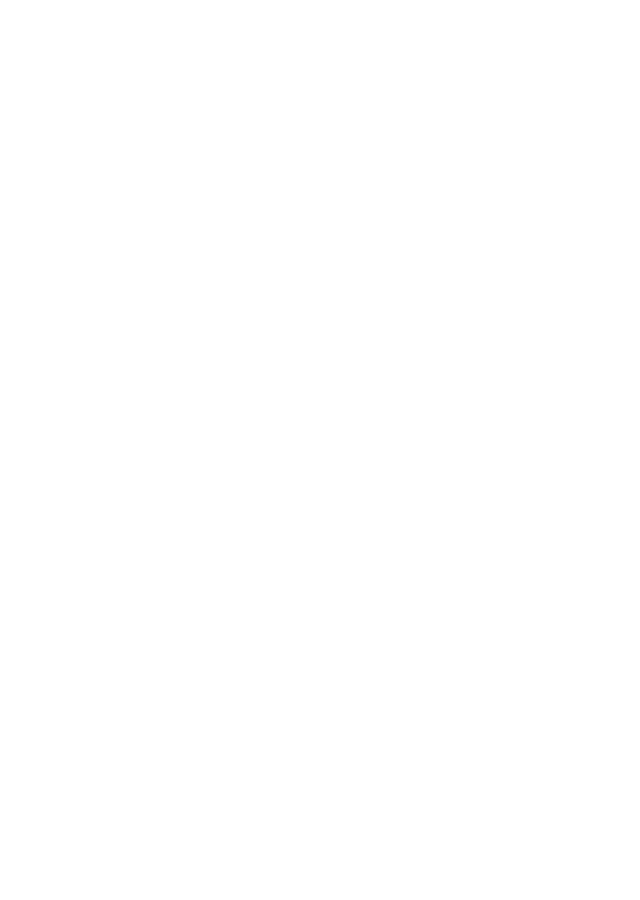
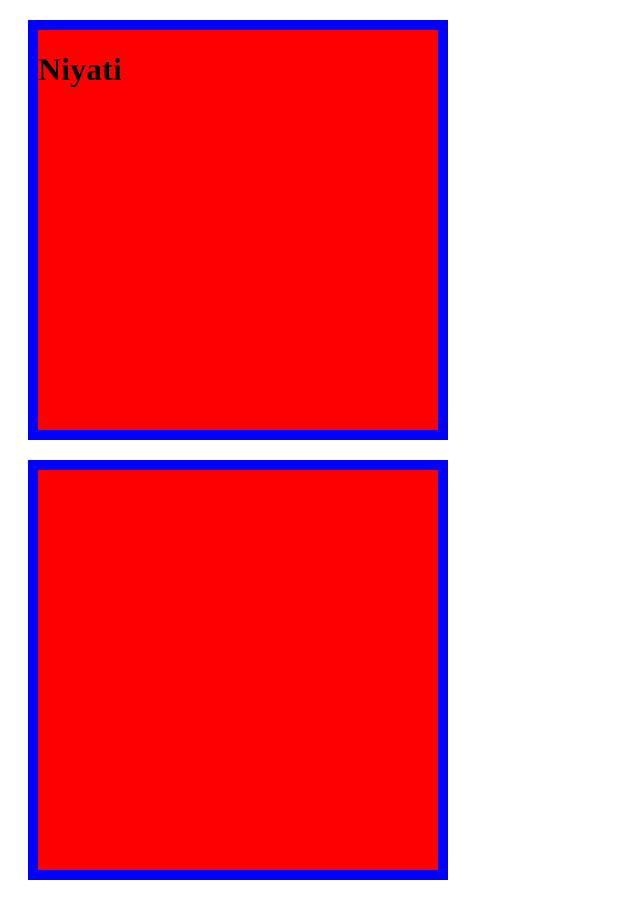
Before and after one commit to har412/Niyati-CY, a plain HTML site: page Box-Model.html in a window 1280 px wide. Shown: the whole page, without its empty margins (0-640 px from the left). Before the commit the page ends 800 px from the top, so only its background shows below. Drawn offline with Linux system fonts and the light colour scheme.

Commit message:
Box Model

```diff
--- a/Box-Model.html
+++ b/Box-Model.html
@@ -5,11 +5,34 @@
     <meta http-equiv="X-UA-Compatible" content="IE=edge">
     <meta name="viewport" content="width=device-width, initial-scale=1.0">
     <title>Box Model</title>
+    <style>
+        .box{
+            width:400px;
+            height: 400px;
+            background-color: red;
+            margin:20px;
+            border:10px solid blue;
+            /* border:2px solid red; */
+
+        }
+    </style>
 </head>
 <body>
 
 
+<!--
+Box Model Consist of 3 things
+1. Margin ==> space outside the box which separate the boxes
+2. Padding ==> space inside the box it adds inner space for the content
+3. Border  ==> outline of the box
+-->
 
+<div class="box">
+<h1>Niyati</h1>
+</div>
+<div class="box">
+
+</div>
 
 
 
```
